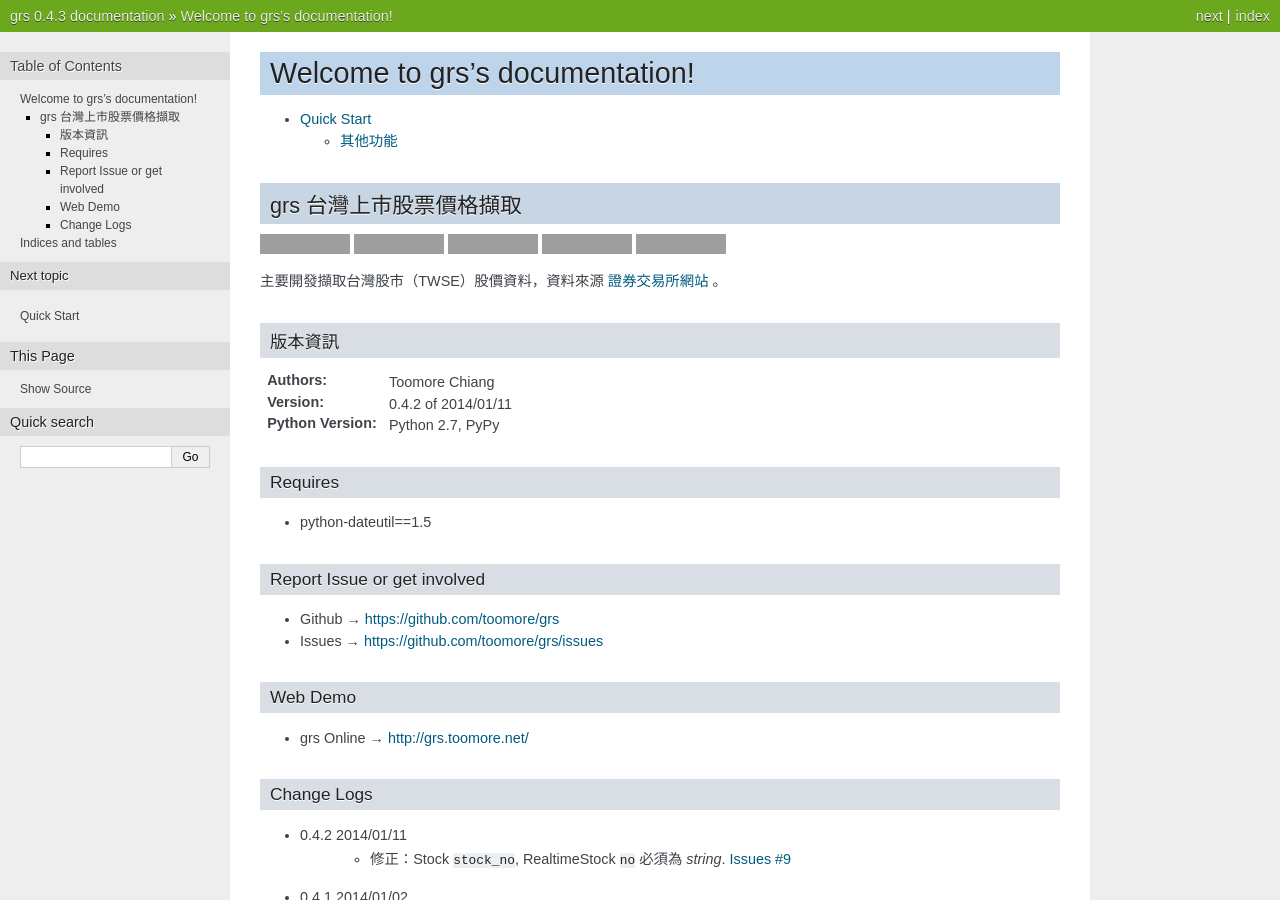
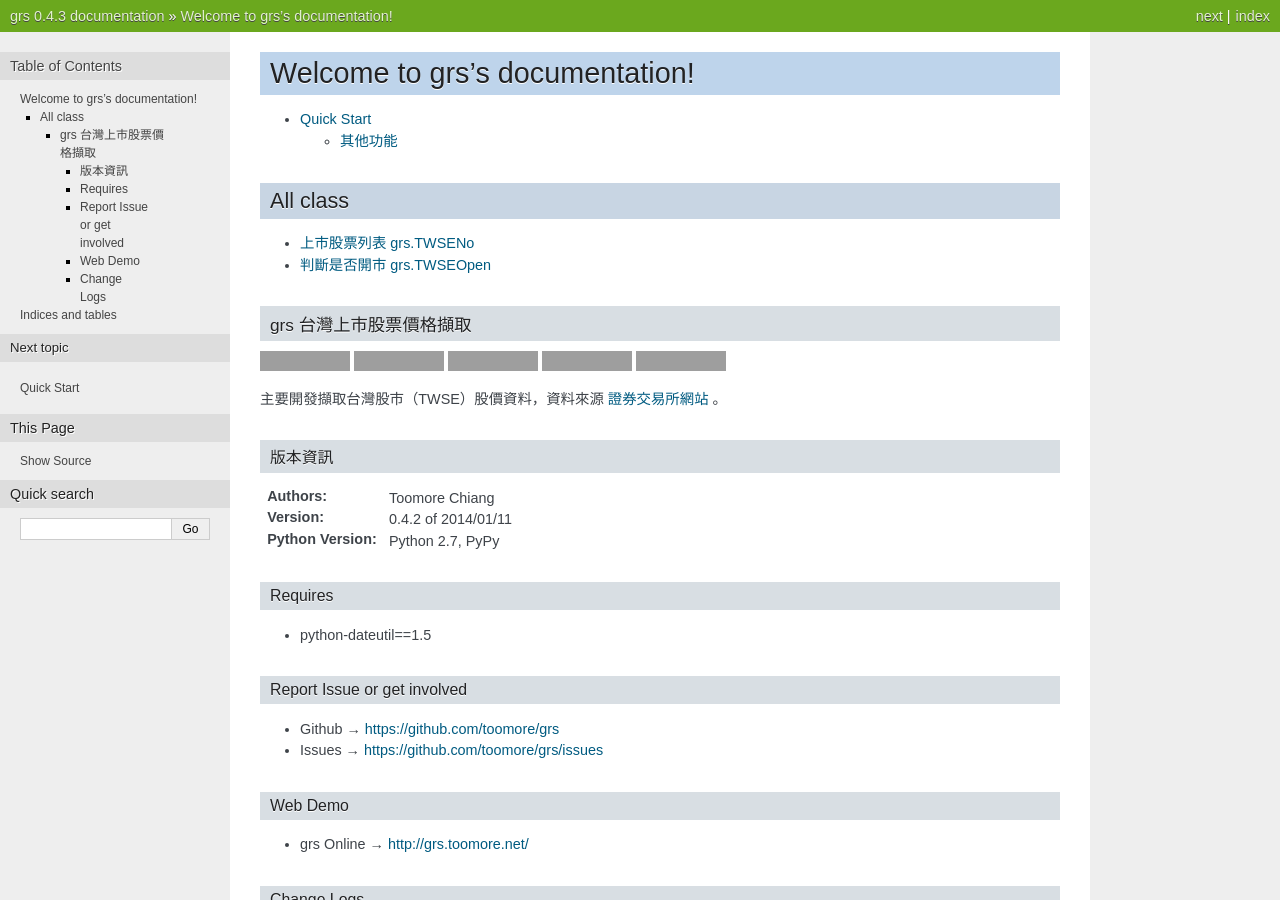
Before and after one commit to toomore/grs, a Sphinx documentation site: the page built from docs/source/index.rst, in a window 1280 px wide and 900 px high, cut to the strip 0-900 px from the top of the window. Built offline with Sphinx 7.4.7, drawn with Linux system fonts in a browser that asks for light colours; formulas are drawn with MathJax 3; pages that are not in the unit, such as notebooks, are missing from menus; grey boxes are pictures that could not be loaded.

Commit message:
Add class list into index.rst

```diff
--- a/docs/source/index.rst
+++ b/docs/source/index.rst
@@ -11,6 +11,16 @@ Welcome to grs's documentation!
 
    index
    quick-start
+
+
+All class
+-----------
+
+.. toctree::
+   :maxdepth: 2
+
+   上市股票列表 grs.TWSENo <twseno>
+   判斷是否開市 grs.TWSEOpen <twseopen>
 
 ============================
 grs 台灣上市股票價格擷取
--- a/docs/source/twseno.rst
+++ b/docs/source/twseno.rst
@@ -1,5 +1,5 @@
-TWSENo
-=======
+TWSENo 上市股票列表
+=======================
 
 .. autoclass:: grs.TWSENo
    :members:
--- a/docs/source/twseopen.rst
+++ b/docs/source/twseopen.rst
@@ -1,6 +1,5 @@
-
-TWSEOpen
-==========
+TWSEOpen 判斷是否開市
+==========================
 
 .. autoclass:: grs.TWSEOpen
    :members:
```
